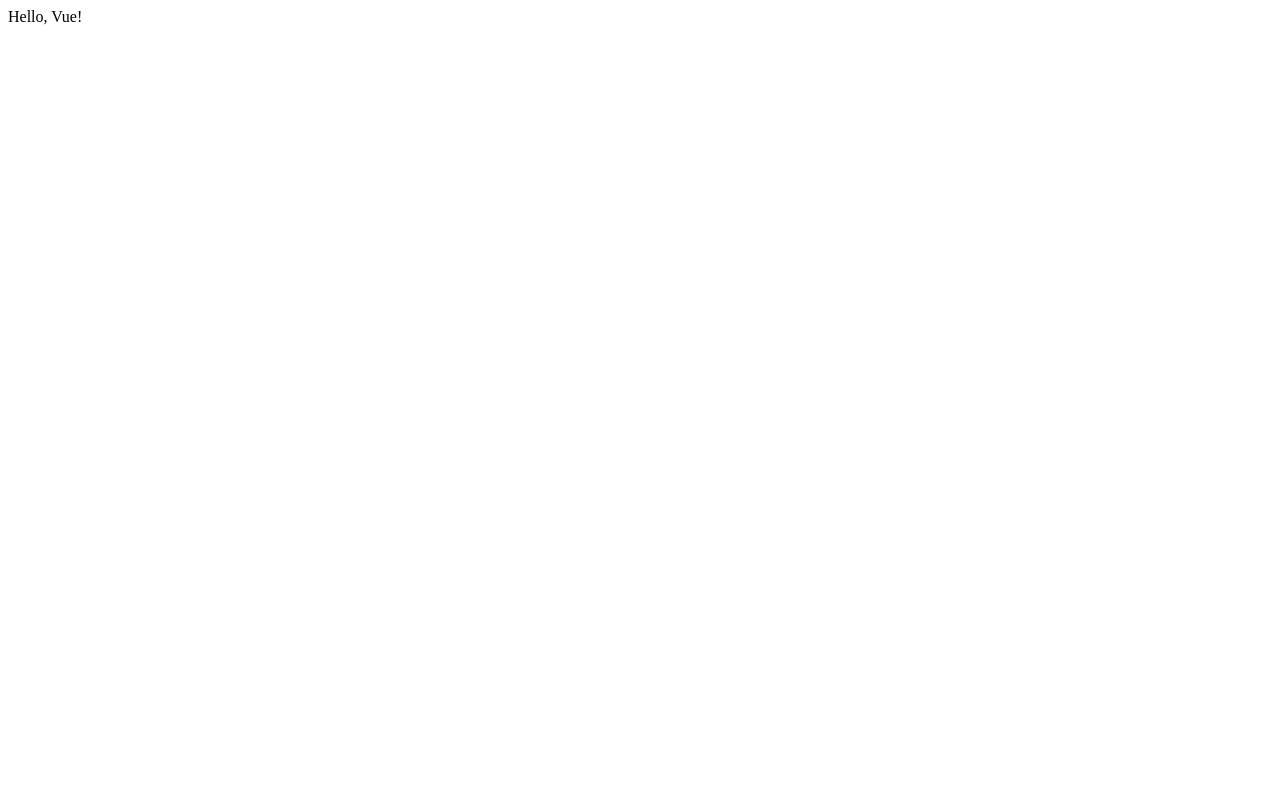
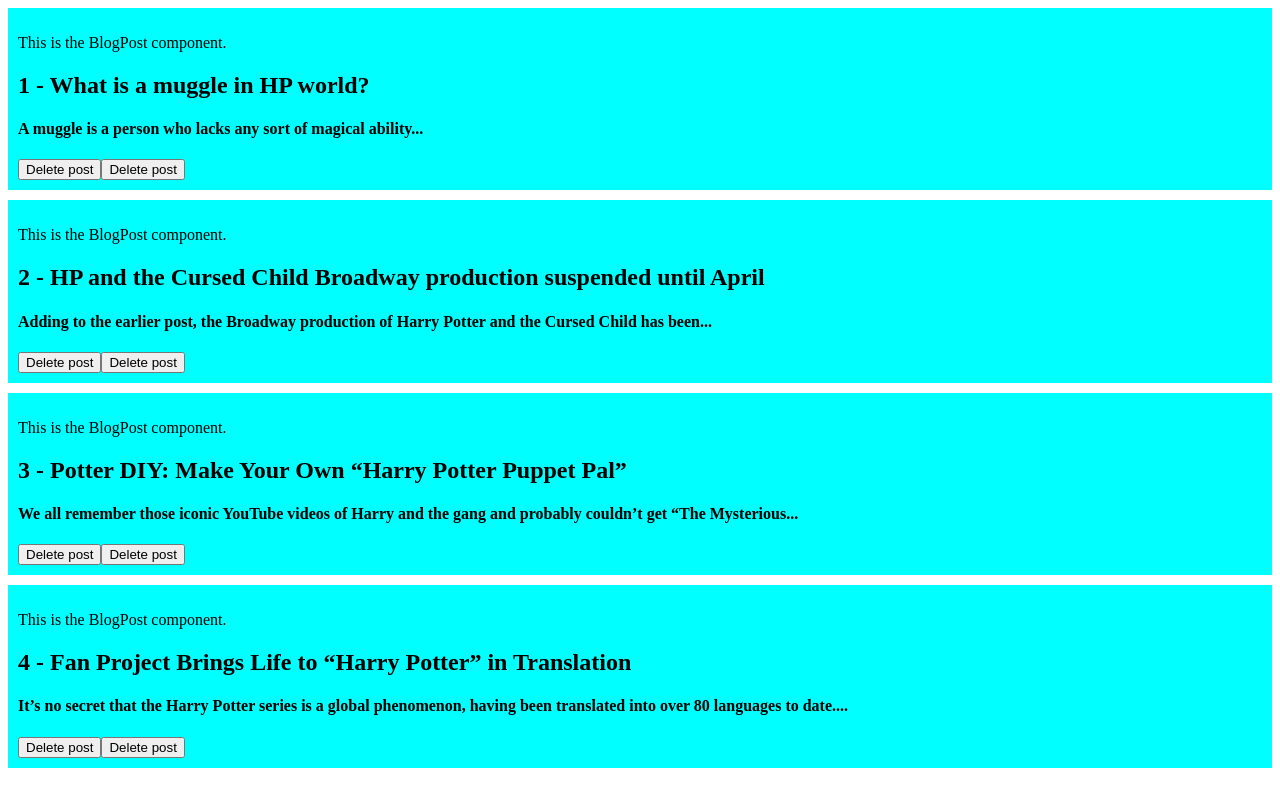
Before and after one commit to kayserver/learn-vue-3-with-Kadin, a Vue app: page / in a window 1280 px wide. Built offline with nearby package versions, Linux system fonts and the light colour scheme.

Commit message:
Pass data to a parent component with custom events

```diff
--- a/src/App.vue
+++ b/src/App.vue
@@ -1,7 +1,49 @@
 <template>
-  <div>Hello, Vue!</div>
+  <BlogPost
+    v-for="post in posts"
+    :key="post.id"
+    v-bind="post"
+    @delete-blog-post="processDeletion"
+  ></BlogPost>
 </template>
 
-<script setup></script>
+<script setup>
+import { ref } from 'vue'
+import BlogPost from './BlogPost.vue'
+let posts = ref([
+  {
+    id: 1,
+    blogPostTitle: 'What is a muggle in HP world?',
+    blogPostContent:
+      'A muggle is a person who lacks any sort of magical ability...'
+  },
+  {
+    id: 2,
+    blogPostTitle:
+      'HP and the Cursed Child Broadway production suspended until April',
+    blogPostContent:
+      'Adding to the earlier post, the Broadway production of Harry Potter and the Cursed Child has been...'
+  },
+  {
+    id: 3,
+    blogPostTitle: 'Potter DIY: Make Your Own “Harry Potter Puppet Pal”',
+    blogPostContent:
+      'We all remember those iconic YouTube videos of Harry and the gang and probably couldn’t get “The Mysterious...'
+  },
+  {
+    id: 4,
+    blogPostTitle: 'Fan Project Brings Life to “Harry Potter” in Translation',
+    blogPostContent:
+      'It’s no secret that the Harry Potter series is a global phenomenon, having been translated into over 80 languages to date....'
+  }
+])
 
-<style lang="scss" scoped></style>
+// The second argument from the BlogPost’s emit method will be passed as the first parameter of this method
+
+function processDeletion(id) {
+  let index = posts.value.findIndex((item) => item.id == id)
+  posts.value.splice(index, 1)
+}
+</script>
+
+<style scoped></style>
--- /dev/null
+++ b/src/BlogPost.vue
@@ -0,0 +1,32 @@
+<template>
+  <div class="blog-post">
+    <p>
+      {{ message }}
+    </p>
+    <h2>{{ id }} - {{ blogPostTitle }}</h2>
+    <h4>{{ blogPostContent }}</h4>
+    <button @click="$emit('delete-blog-post', id)">Delete post</button>
+    <button @click="emitDeletePostEvent(id)">Delete post</button>
+  </div>
+</template>
+
+<script setup>
+import { ref } from 'vue'
+
+let message = ref('This is the BlogPost component.')
+defineProps(['id', 'blogPostTitle', 'blogPostContent'])
+//optional but recommended, emits is onky usable in scripts
+const emit = defineEmits(['delete-blog-post'])
+
+function emitDeletePostEvent(id) {
+  emit('delete-blog-post', id)
+}
+</script>
+
+<style scoped>
+.blog-post {
+  background-color: aqua;
+  padding: 10px;
+  margin-bottom: 10px;
+}
+</style>
```
